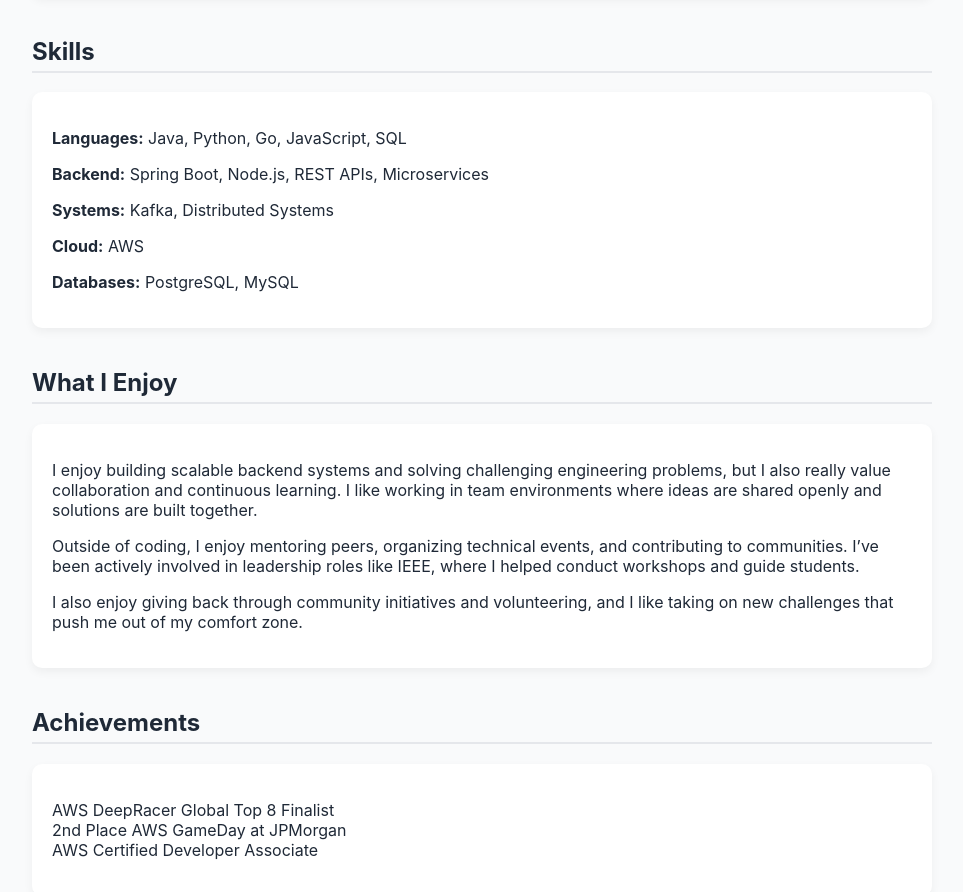
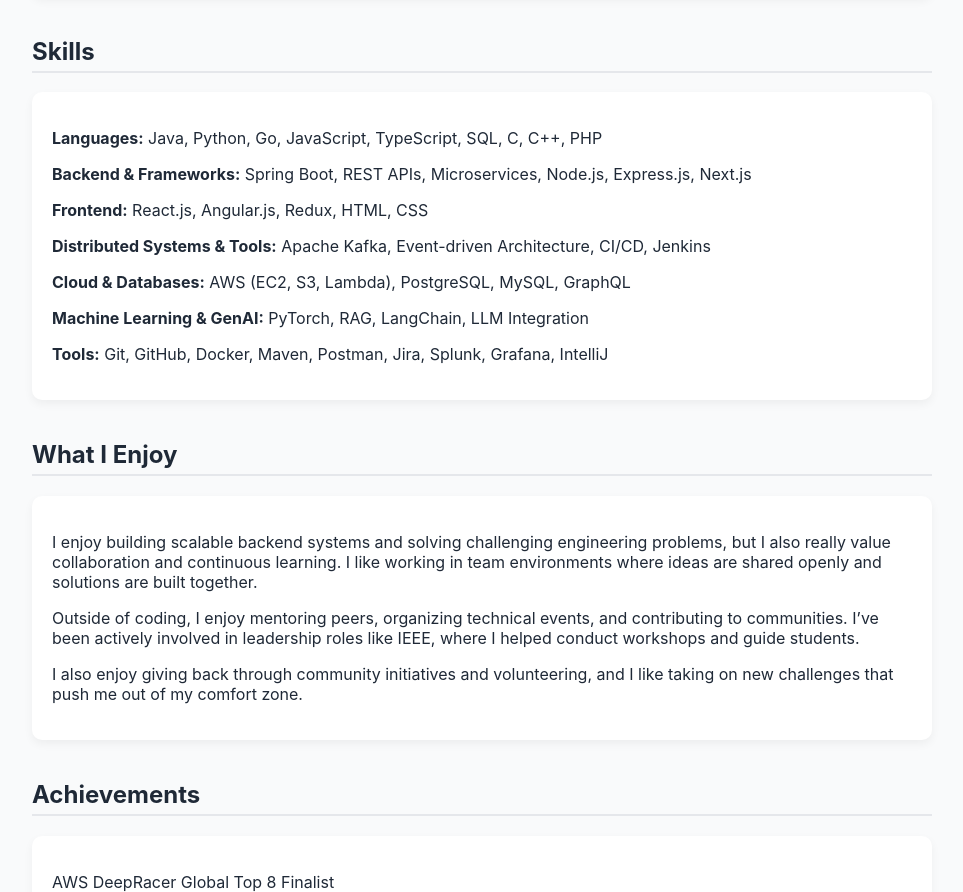
Before and after one commit to bindhusreereddy/bindhusreereddy.github.io, a plain HTML site: page index.html in a window 1280 px wide. Shown: the part 2174-3066 px from the top of the page, without its empty margins (158-1121 px from the left). Drawn offline with Linux system fonts and the light colour scheme.

Commit message:
Revise skills section in index.html
Updated skills section with additional programming languages, frameworks, and tools.

```diff
--- a/index.html
+++ b/index.html
@@ -167,14 +167,19 @@ I enjoy building scalable backend systems and solving real-world engineering pro
 </div>
 
 <!-- SKILLS -->
-<h2>Skills</h2>
-<div class="card">
-<p><b>Languages:</b> Java, Python, Go, JavaScript, SQL</p>
-<p><b>Backend:</b> Spring Boot, Node.js, REST APIs, Microservices</p>
-<p><b>Systems:</b> Kafka, Distributed Systems</p>
-<p><b>Cloud:</b> AWS</p>
-<p><b>Databases:</b> PostgreSQL, MySQL</p>
-</div>
+
+  <h2>Skills</h2>
+    <div class="card">
+
+    <p><b>Languages:</b> Java, Python, Go, JavaScript, TypeScript, SQL, C, C++, PHP</p>
+    <p><b>Backend & Frameworks:</b> Spring Boot, REST APIs, Microservices, Node.js, Express.js, Next.js</p>
+    <p><b>Frontend:</b> React.js, Angular.js, Redux, HTML, CSS</p>
+    <p><b>Distributed Systems & Tools:</b> Apache Kafka, Event-driven Architecture, CI/CD, Jenkins</p>
+    <p><b>Cloud & Databases:</b> AWS (EC2, S3, Lambda), PostgreSQL, MySQL, GraphQL</p>
+    <p><b>Machine Learning & GenAI:</b> PyTorch, RAG, LangChain, LLM Integration</p>
+    <p><b>Tools:</b> Git, GitHub, Docker, Maven, Postman, Jira, Splunk, Grafana, IntelliJ</p>
+
+    </div>
 
   <h2>What I Enjoy</h2>
 <div class="card">
```
